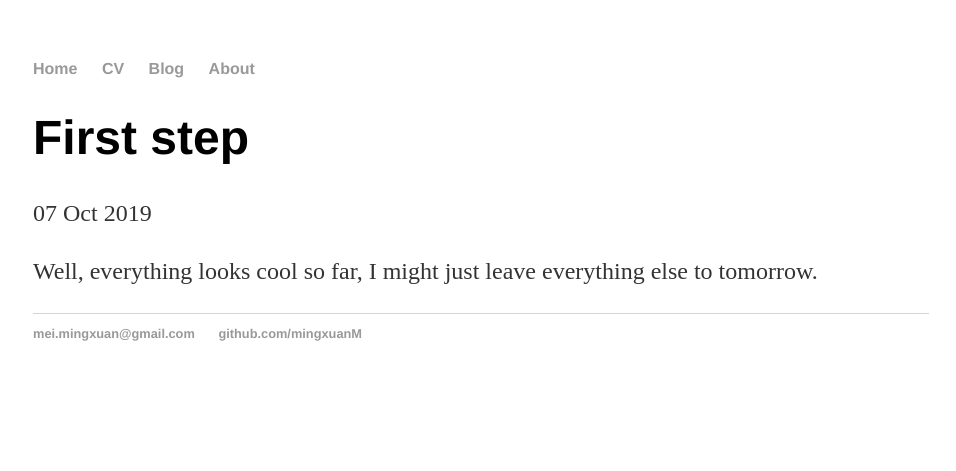
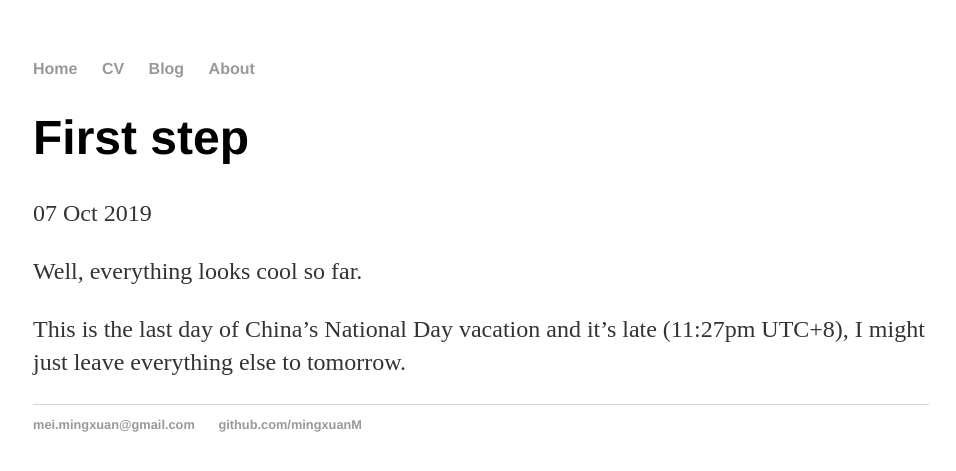
Before and after one commit to mingxuanM/mingxuanM.github.io, a Jekyll site: the page built from _posts/2019-10-07-First-step.md, in a window 1280 px wide. Shown: the top 471 px of the page, without its empty margins (159-1115 px from the left). Built offline with Jekyll 4.4.1, drawn with Linux system fonts in a browser that asks for light colours.

Commit message:
post list

```diff
--- a/_layouts/default.html
+++ b/_layouts/default.html
@@ -11,7 +11,7 @@
 	        		<li><a href="/">Home</a></li>
 	        		<li><a href="/cv">CV</a></li>
 	        		<li><a href="/blog">Blog</a></li>
-              <li><a href="/about">About</a></li>
+              		<li><a href="/about">About</a></li>
 	    		</ul>
 			</nav>
 			<div class="container">
--- a/_posts/2019-10-07-First-step.md
+++ b/_posts/2019-10-07-First-step.md
@@ -4,4 +4,6 @@
 date: 2019-10-07
 ---
 
-Well, everything looks cool so far, I might just leave everything else to tomorrow.
+Well, everything looks cool so far.
+
+This is the last day of China's National Day vacation and it's late (11:27pm UTC+8), I might just leave everything else to tomorrow.
--- a/index.html
+++ b/index.html
@@ -6,3 +6,9 @@
 	<h1>My path to inner peace</h1>
 	<p>Here will appear some horrible posts showing my struggle on my road to reality.</p>
 </div><!-- /.blurb -->
+
+<ul class="posts">
+  {% for post in site.posts %}
+    <li><span>{{ post.date | date_to_string }}</span> » <a href="{{ post.url }}" title="{{ post.title }}">{{ post.title }}</a></li>
+  {% endfor %}
+</ul>
```
